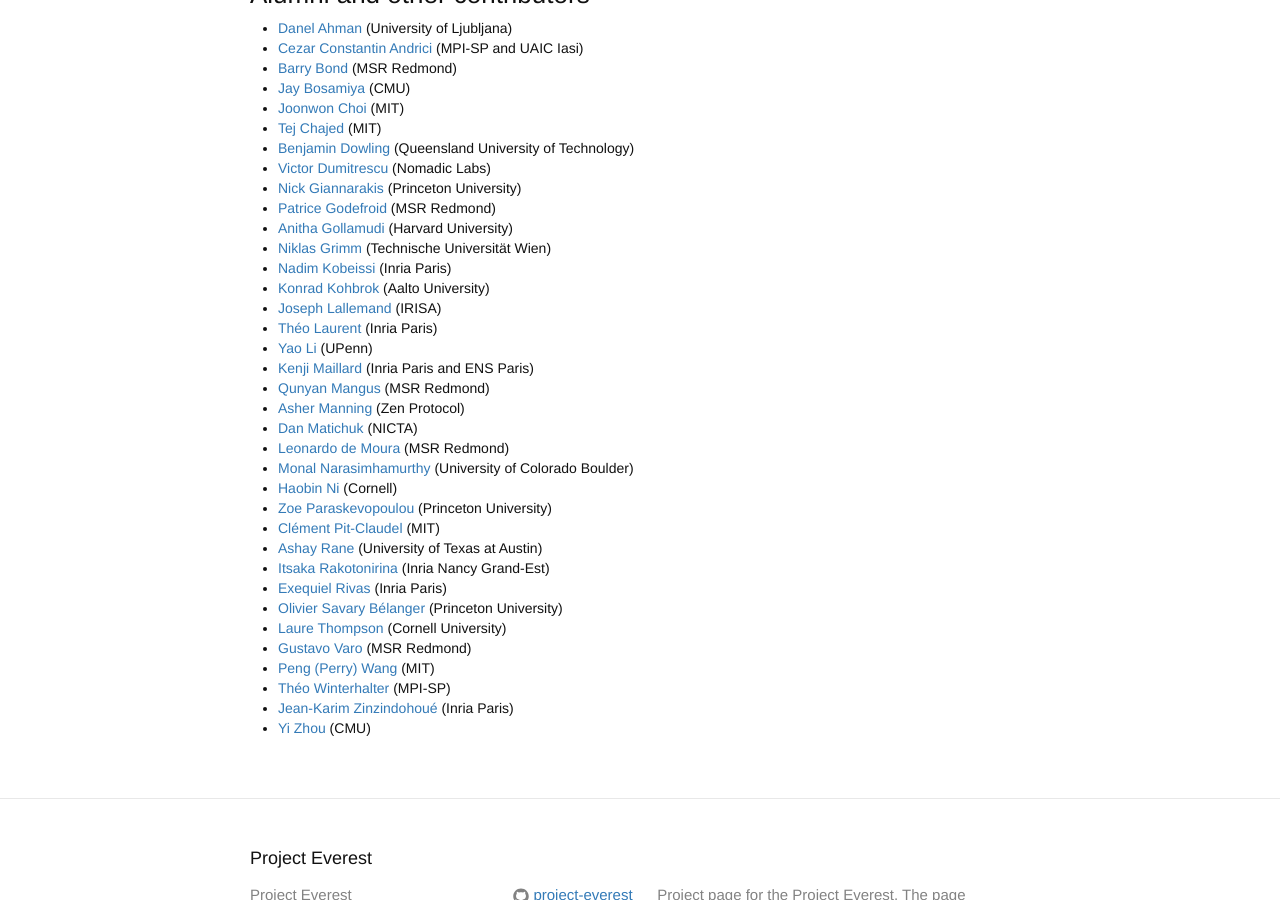
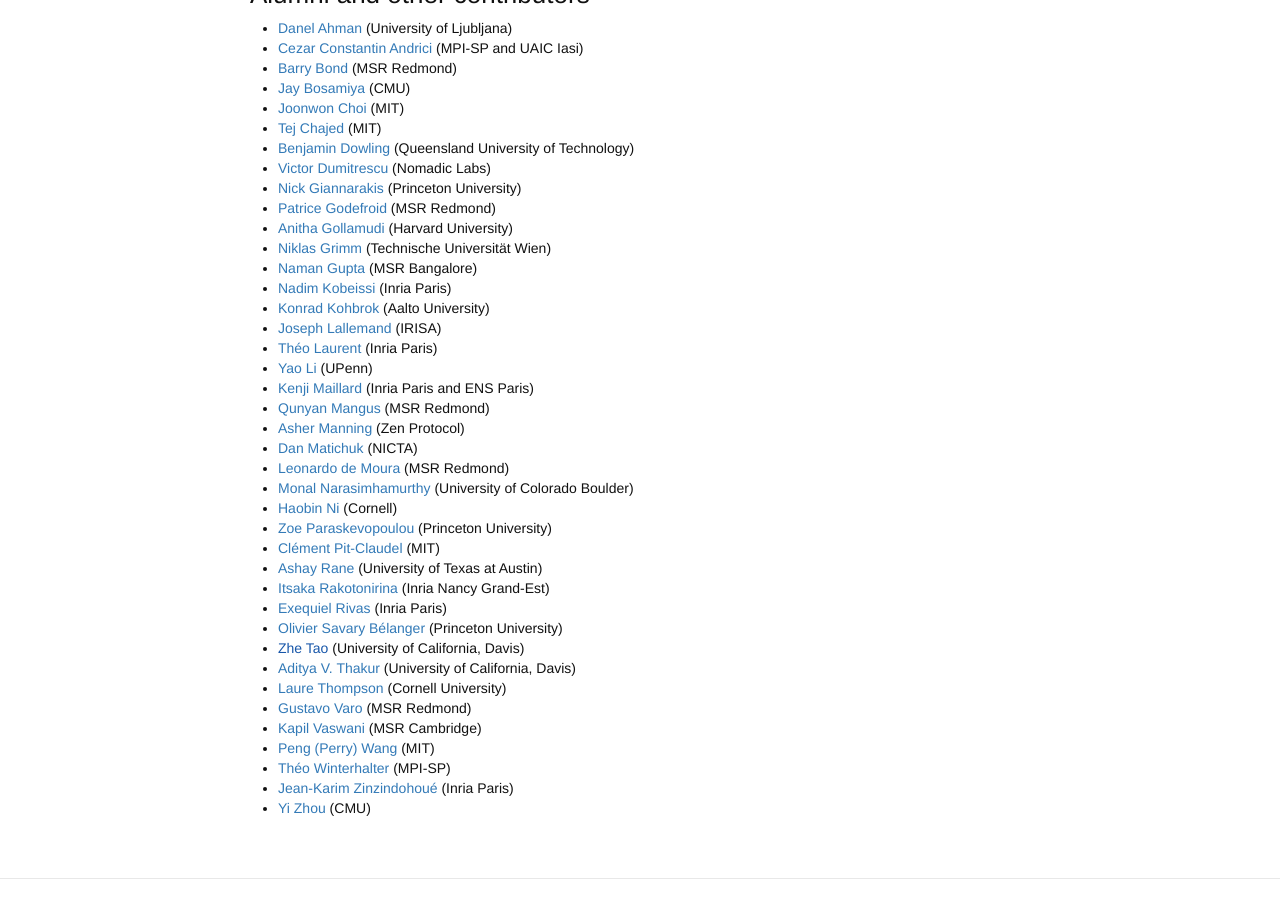
Before and after one commit to project-everest/project-everest.github.io, a Jekyll site: the page built from people.md, in a window 1280 px wide and 900 px high, scrolled down 743 px. Built offline with Jekyll 4.4.1, drawn with Linux system fonts in a browser that asks for light colours.

```diff
--- a/_data/others.json
+++ b/_data/others.json
@@ -70,6 +70,12 @@
         "lastname": "Grimm",
         "lab": "Technische Universität Wien",
         "url": "https://secpriv.tuwien.ac.at/team/niklas_grimm/"
+    },
+    {
+        "firstname": "Naman",
+        "lastname": "Gupta",
+        "lab": "MSR Bangalore",
+        "url": "https://naman.github.io/"
     },
     {
         "firstname": "Nadim",
@@ -181,6 +187,17 @@
         "url": "http://www.cs.princeton.edu/~olivierb/"
     },
     {
+        "firstname": "Zhe",
+        "lastname": "Tao",
+        "lab": "University of California, Davis"
+    },
+    {
+        "firstname": "Aditya V.",
+        "lastname": "Thakur",
+        "lab": "University of California, Davis",
+        "url": "https://thakur.cs.ucdavis.edu/"
+    },
+    {
         "firstname": "Laure",
         "lastname": "Thompson",
         "lab": "Cornell University",
@@ -191,6 +208,12 @@
         "lastname": "Varo",
         "lab": "MSR Redmond",
         "url": "https://www.microsoft.com/en-us/research/people/gugavaro/"
+    },
+    {
+        "firstname": "Kapil",
+        "lastname": "Vaswani",
+        "lab": "MSR Cambridge",
+        "url": "https://www.microsoft.com/en-us/research/people/kapilv/"
     },
     {
         "firstname": "Peng (Perry)",
```
Also changed, not shown: indexnew.md (+7 -3 lines).
